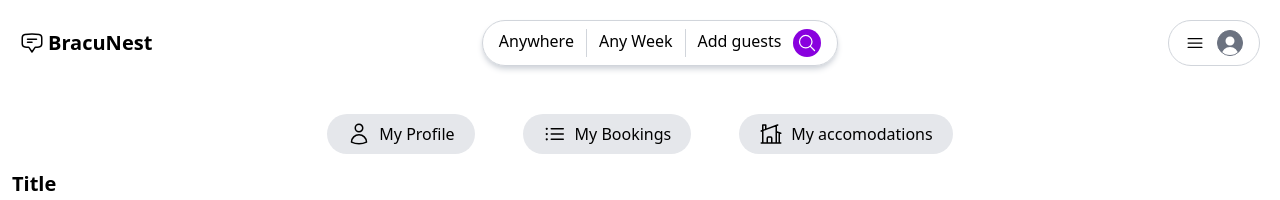
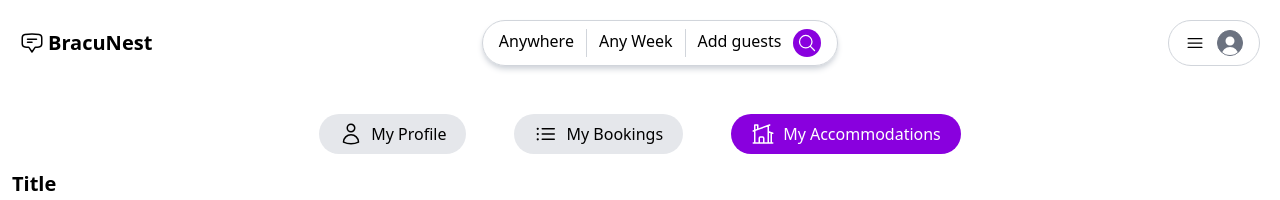
Before and after one commit to RD-Bhowmik/uninest, a React (Vite) app in the folder client/: page /account/places/new in a window 1280 px wide. Shown: the top 200 px of the page. Built offline with nearby package versions, Linux system fonts and the light colour scheme; no server answers.

Commit message:
a few more fix'es. too much tired

```diff
--- a/client/src/AccountNav.jsx
+++ b/client/src/AccountNav.jsx
@@ -1,42 +1,41 @@
-import {Link, useLocation} from "react-router-dom";
+import { Link, useLocation } from "react-router-dom";
 
 export default function AccountNav() {
-    const {pathname} = useLocation();
-    let subpage = pathname.split('/'?.[2]);
+    const { pathname } = useLocation();
+    let subpage = pathname.split('/')?.[2];
     if (subpage === undefined) {
         subpage = 'profile';
     }
-    function linkClasses(type=null){
 
+    function linkClasses(type = null) {
         let classes = 'py-2 px-5 inline-flex gap-2 rounded-full';
-        if (type === subpage ){
+        if (type === subpage) {
             classes += ' bg-primary text-white';
-        } else{
+        } else {
             classes += ' bg-gray-200 ';
         }
-        return classes
-
+        return classes;
     }
 
     return (
         <nav className="w-full flex justify-center mt-10 gap-12">
             <Link className={linkClasses('profile')} to={'/account'}>
-                <svg xmlns="http://www.w3.org/2000/svg" fill="none" viewBox="0 0 24 24" stroke-width="1.5" stroke="currentColor" class="size-6">
-                    <path stroke-linecap="round" stroke-linejoin="round" d="M15.75 6a3.75 3.75 0 1 1-7.5 0 3.75 3.75 0 0 1 7.5 0ZM4.501 20.118a7.5 7.5 0 0 1 14.998 0A17.933 17.933 0 0 1 12 21.75c-2.676 0-5.216-.584-7.499-1.632Z" />
+                <svg xmlns="http://www.w3.org/2000/svg" fill="none" viewBox="0 0 24 24" strokeWidth="1.5" stroke="currentColor" className="size-6">
+                    <path strokeLinecap="round" strokeLinejoin="round" d="M15.75 6a3.75 3.75 0 1 1-7.5 0 3.75 3.75 0 0 1 7.5 0ZM4.501 20.118a7.5 7.5 0 0 1 14.998 0A17.933 17.933 0 0 1 12 21.75c-2.676 0-5.216-.584-7.499-1.632Z" />
                 </svg>
                 My Profile
             </Link>
             <Link className={linkClasses('bookings')} to={'/account/bookings'}>
-                <svg xmlns="http://www.w3.org/2000/svg" fill="none" viewBox="0 0 24 24" stroke-width="1.5" stroke="currentColor" class="size-6">
-                    <path stroke-linecap="round" stroke-linejoin="round" d="M8.25 6.75h12M8.25 12h12m-12 5.25h12M3.75 6.75h.007v.008H3.75V6.75Zm.375 0a.375.375 0 1 1-.75 0 .375.375 0 0 1 .75 0ZM3.75 12h.007v.008H3.75V12Zm.375 0a.375.375 0 1 1-.75 0 .375.375 0 0 1 .75 0Zm-.375 5.25h.007v.008H3.75v-.008Zm.375 0a.375.375 0 1 1-.75 0 .375.375 0 0 1 .75 0Z" />
+                <svg xmlns="http://www.w3.org/2000/svg" fill="none" viewBox="0 0 24 24" strokeWidth="1.5" stroke="currentColor" className="size-6">
+                    <path strokeLinecap="round" strokeLinejoin="round" d="M8.25 6.75h12M8.25 12h12m-12 5.25h12M3.75 6.75h.007v.008H3.75V6.75Zm.375 0a.375.375 0 1 1-.75 0 .375.375 0 0 1 .75 0ZM3.75 12h.007v.008H3.75V12Zm.375 0a.375.375 0 1 1-.75 0 .375.375 0 0 1 .75 0Zm-.375 5.25h.007v.008H3.75v-.008Zm.375 0a.375.375 0 1 1-.75 0 .375.375 0 0 1 .75 0Z" />
                 </svg>
                 My Bookings
             </Link>
             <Link className={linkClasses('places')} to={'/account/places'}>
-                <svg xmlns="http://www.w3.org/2000/svg" fill="none" viewBox="0 0 24 24" stroke-width="1.5" stroke="currentColor" class="size-6">
-                    <path stroke-linecap="round" stroke-linejoin="round" d="M8.25 21v-4.875c0-.621.504-1.125 1.125-1.125h2.25c.621 0 1.125.504 1.125 1.125V21m0 0h4.5V3.545M12.75 21h7.5V10.75M2.25 21h1.5m18 0h-18M2.25 9l4.5-1.636M18.75 3l-1.5.545m0 6.205 3 1m1.5.5-1.5-.5M6.75 7.364V3h-3v18m3-13.636 10.5-3.819" />
+                <svg xmlns="http://www.w3.org/2000/svg" fill="none" viewBox="0 0 24 24" strokeWidth="1.5" stroke="currentColor" className="size-6">
+                    <path strokeLinecap="round" strokeLinejoin="round" d="M8.25 21v-4.875c0-.621.504-1.125 1.125-1.125h2.25c.621 0 1.125.504 1.125 1.125V21m0 0h4.5V3.545M12.75 21h7.5V10.75M2.25 21h1.5m18 0h-18M2.25 9l4.5-1.636M18.75 3l-1.5.545m0 6.205 3 1m1.5.5-1.5-.5M6.75 7.364V3h-3v18m3-13.636 10.5-3.819" />
                 </svg>
-                    My accomodations
+                My Accommodations
             </Link>
         </nav>
     );
--- a/client/src/App.jsx
+++ b/client/src/App.jsx
@@ -11,7 +11,7 @@ import PlacesPage from './pages/PlacesPage'
 import PlacesFormPage from './pages/PlacesFormPage'
 
 
-axios.defaults.baseURL = 'http://localhost:4000';
+axios.defaults.baseURL = import.meta.env.VITE_API_BASE_URL;
 axios.defaults.withCredentials = true;
 
 function App() {
--- a/client/src/pages/PlacesPage.jsx
+++ b/client/src/pages/PlacesPage.jsx
@@ -3,6 +3,7 @@ import { Link, Navigate, useParams } from "react-router-dom";
 import axios from "axios";
 import PlacesFormPage from "./PlacesFormPage";
 import AccountNav from "../AccountNav";
+import PhotosUploader from "../PhotosUploader";
 
 export default function PlacesPage() {
     const {action} = useParams();
```
Also changed, not shown: client/src/pages/PlacesFormPage.jsx (+16 -2 lines), 6 other files (tests, documents, lock files or other folders). Lines whose indentation alone changed are shown as unchanged.
